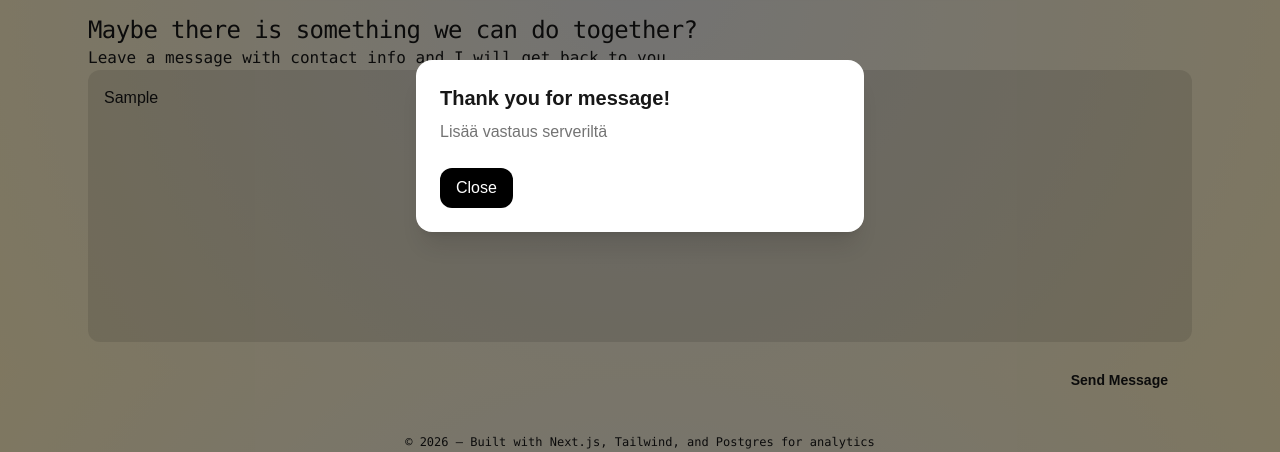
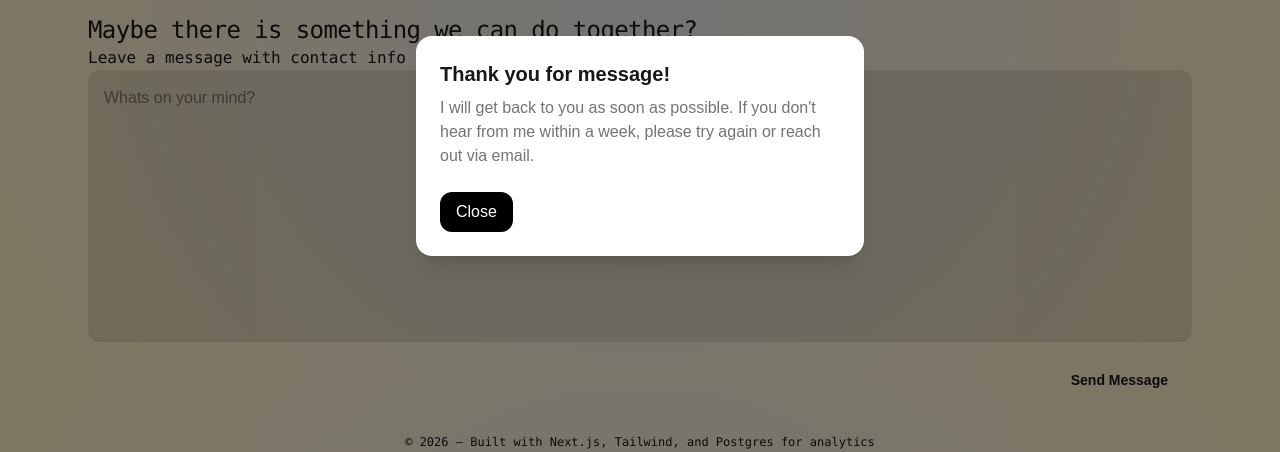
Before and after one commit to ilarikoik/cv, a Next.js app: page / in a window 1280 px wide. Both pictures are taken after typing "Sample" into the empty fields and a click on the button "Send Message". Shown: the part 2029-2481 px from the top of the page. Built offline with nearby package versions, Linux system fonts and the light colour scheme; no server answers; the database is empty; a web font is replaced by a local one.

Commit message:
send message working

```diff
--- /dev/null
+++ b/app/ui/dashboard/comment.tsx
@@ -0,0 +1,24 @@
+"use client";
+
+import { useState } from "react";
+import PopUp from "./popUp";
+
+export default function CommentForm() {
+  const [message, setMessage] = useState("");
+
+
+  return (
+    <form className="flex h-fit flex-col gap-4 focus:outline-none focus:ring-0">
+      <textarea
+        name="message"
+        rows={10}
+        placeholder="Whats on your mind?"
+        className="w-full resize-none bg-black/10 dark:bg-white/15 rounded-xl border-ink-950/10  p-4 outline-none transition dark:border-paper-50/10 dark:bg-ink-900/50 "
+        onChange={(e) => setMessage(e.target.value)}
+        value={message}
+      />
+
+      <PopUp message={message} setMessage={setMessage} className="cursor-pointer self-end px-6 py-3 text-sm font-semibold transition  hover:bg-black/10 dark:hover:bg-white/15 rounded-2xl" />
+    </form>
+  );
+}
--- a/app/ui/dashboard/footer.tsx
+++ b/app/ui/dashboard/footer.tsx
@@ -1,5 +1,6 @@
 import { Mail} from 'lucide-react';
 import PopUp from './popUp';
+import CommentForm from './comment';
 
 
 export function Footer() {
@@ -11,18 +12,9 @@ export function Footer() {
           </h2>
           <h6 className='font-mono'>Leave a message with contact info and I will get back to you.</h6>
           <div>
-          <form className="flex h-fit flex-col gap-4 focus:outline-none focus:ring-0">
-  <textarea
-    name="message"
-    rows={10}
-    placeholder="Whats on your mind?"
-    className="w-full resize-none bg-black/10 dark:bg-white/15 rounded-xl border-ink-950/10  p-4 outline-none transition dark:border-paper-50/10 dark:bg-ink-900/50 "
-  />
 
-<PopUp className="cursor-pointer self-end px-6 py-3 text-sm font-semibold transition  hover:bg-black/10 dark:hover:bg-white/15 rounded-2xl" />
-</form>
           </div>
-
+        <CommentForm />
         </div>
         <p className="mt-8 text-center font-mono text-xs text-ink-950/40 dark:text-paper-50/40">
           © {new Date().getFullYear()} — Built with Next.js, Tailwind, and Postgres for analytics
--- a/app/ui/dashboard/popUp.tsx
+++ b/app/ui/dashboard/popUp.tsx
@@ -2,15 +2,41 @@
 
 import { useState } from "react";
 
-export default function PopUp(props : {className: string}) {
+interface PopUpProps {
+    className: string;
+    message: string;
+    setMessage: (message: string) => void;
+    }
+
+export default function PopUp(props: PopUpProps) {
     const [isPopupOpen, setPopupOpen] = useState(false);
+    const handleSubmit = async (teksti: string) => {
+        try {
+          const response = await fetch("/api/comments", {
+            method: "POST",
+            headers: {
+              "Content-Type": "application/json",
+            },
+            body: JSON.stringify({ message: props.message }),
+          });
+          if (!response.ok) {
+              throw new Error("Error ");
+            }
+        props.setMessage('');
+        console.log(response.status);
+
+        } catch (error) {
+          console.error(error);
+        }
+      };
+
 
     return (
         <>
       <div className={props.className}>
         <button
         type="button"
-          onClick={() => setPopupOpen(true)}
+          onClick={() => {handleSubmit(props.message),setPopupOpen(true)}}
           >
           Send Message
         </button>
@@ -28,7 +54,7 @@ export default function PopUp(props : {className: string}) {
               <h2 className="text-xl font-bold">Thank you for message!</h2>
 
               <p className="mt-2 opacity-60">
-                Lisää vastaus serveriltä
+                {`I will get back to you as soon as possible. If you don't hear from me within a week, please try again or reach out via email.`}
               </p>
 
               <button
```
Also changed, not shown: app/admin/dashboard/page.tsx (+0 -19 lines).
